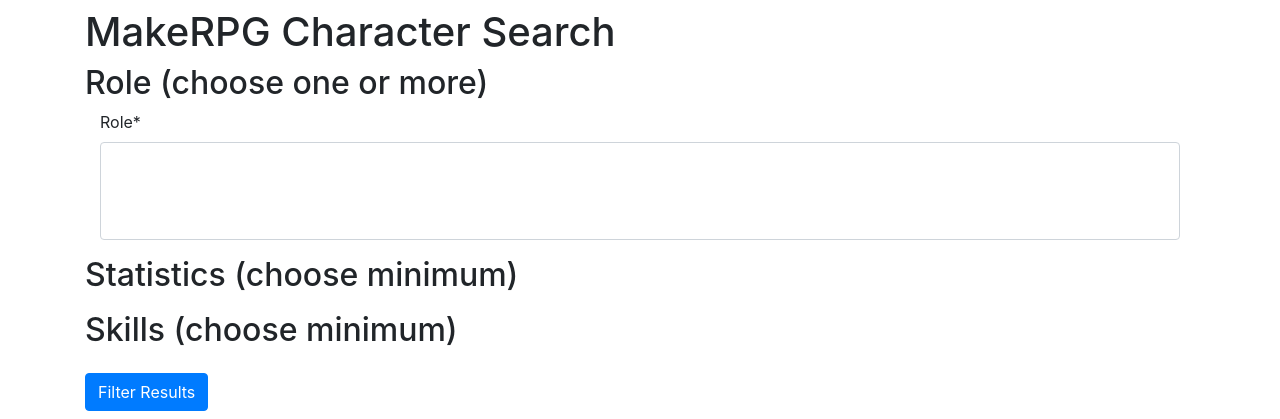
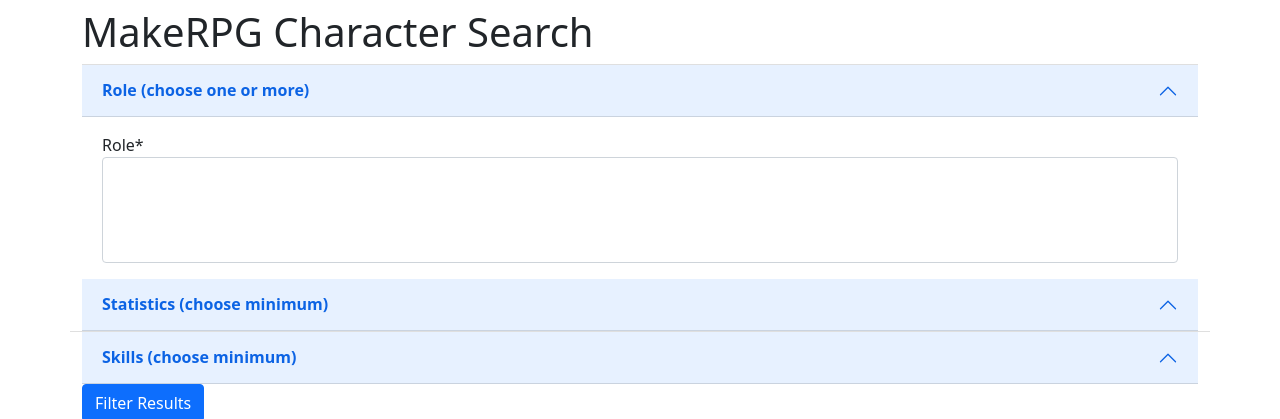
Before and after one commit to ericearl/MakeRPG, a Django app: template CharacterCreator/templates/CharacterCreator/search.html in a window 1280 px wide. Shown: the top 419 px of the page. Run offline with Django 3.2, Linux system fonts and the light colour scheme; the template is opened without the code that fills it: values that come from a table or form of the project are taken from there, others are empty; parts of the project's set-up code (start-up, migrations or seed data) failed here and were passed over; some libraries are stand-ins or nearby versions.

Commit message:
Update main search page template

```diff
--- a/CharacterCreator/templates/CharacterCreator/search.html
+++ b/CharacterCreator/templates/CharacterCreator/search.html
@@ -19,11 +19,6 @@
         <div class="col">
             {{ archetypeform }}
         </div> -->
-        <h2 class="mt-2">Role (choose one or more)</h2>
-        <div class="col">
-            {{ roleform | crispy }}
-        </div>
-
         <!-- <h2 class="mt-2">Points (choose minimum)</h2>
         <div class="row">
             {% for point in points %}
@@ -38,7 +33,27 @@
             {% endfor %}
         </div> -->
 
-        <h2 class="mt-2">Statistics (choose minimum)</h2>
+        <div class="accordion" id="Accordion"></div>
+            <div class="accordion-item"></div>
+                <h2 class="accordion-header" id="headingOne">
+                    <button class="accordion-button" type="button" data-bs-toggle="collapse" data-bs-target="#collapseRoles" aria-expanded="true" aria-controls="collapseRoles">
+                        <strong>Role (choose one or more)</strong>
+                    </button>
+                </h2>
+                <div id="collapseRoles" class="accordion-collapse collapse show" aria-labelledby="headingOne">
+                    <div class="accordion-body">
+                        <div class="col">
+                            {{ roleform | crispy }}
+                        </div>
+                    </div>
+                </div>
+                <h2 class="accordion-header" id="headingTwo">
+                    <button class="accordion-button" type="button" data-bs-toggle="collapse" data-bs-target="#collapseStatistics" aria-expanded="false" aria-controls="collapseStatistics">
+                        <strong>Statistics (choose minimum)</strong>
+                    </button>
+                </h2>
+                <div id="collapseStatistics" class="accordion-collapse collapse" aria-labelledby="headingTwo">
+                    <div class="accordion-body">
                         <div class="row">
                             {% for stat in stats %}
                                 {% for statform in statforms %}
@@ -51,8 +66,17 @@
                                 {% endfor %}
                             {% endfor %}
                         </div>
-
-        <h2 class="mt-2">Skills (choose minimum)</h2>
+                    </div>
+                </div>
+            </div>
+            <div class="accordion-item"></div>
+                <h2 class="accordion-header" id="headingThree">
+                    <button class="accordion-button" type="button" data-bs-toggle="collapse" data-bs-target="#collapseSkills" aria-expanded="false" aria-controls="collapseSkills">
+                        <strong>Skills (choose minimum)</strong>
+                    </button>
+                </h2>
+                <div id="collapseSkills" class="accordion-collapse collapse" aria-labelledby="headingThree">
+                    <div class="accordion-body">
                         <div class="form-group row">
                             {% for skill in skills %}
                                 {% for skillform in skillforms %}
@@ -64,6 +88,9 @@
                                     {% endif %}
                                 {% endfor %}
                             {% endfor %}
+                        </div>
+                    </div>
+                </div>
             </div>
         <button type="submit" class="btn btn-primary">Filter Results</button>
     </form>
--- a/CharacterCreator/templates/base.html
+++ b/CharacterCreator/templates/base.html
@@ -4,7 +4,7 @@
 <head>
     <meta charset="utf-8">
     <meta name="viewport" content="width=device-width, initial-scale=1, shrink-to-fit=no">
-    <link rel="stylesheet" href="https://maxcdn.bootstrapcdn.com/bootstrap/4.3.1/css/bootstrap.min.css">
+    <link rel="stylesheet" href="https://cdn.jsdelivr.net/npm/bootstrap@5.0.2/dist/css/bootstrap.min.css">
     {% block heading %}
     {% endblock %}
 </head>
@@ -20,11 +20,11 @@
         </div>
     </div>
 
-    <script src="https://code.jquery.com/jquery-3.4.1.min.js" integrity="sha256-CSXorXvZcTkaix6Yvo6HppcZGetbYMGWSFlBw8HfCJo=" crossorigin="anonymous"></script>
-    <!-- Bootstrap tooltips -->
-    <script type="text/javascript" src="https://cdnjs.cloudflare.com/ajax/libs/popper.js/1.14.4/umd/popper.min.js"></script>
-    <!-- Bootstrap core JavaScript -->
-    <script type="text/javascript" src="https://cdnjs.cloudflare.com/ajax/libs/twitter-bootstrap/4.3.1/js/bootstrap.min.js"></script>
+    <script src="https://code.jquery.com/jquery-3.4.1.min.js"></script>
+    <!-- Bootstrap tooltips, must come first -->
+    <script src="https://cdn.jsdelivr.net/npm/@popperjs/core@2.9.2/dist/umd/popper.min.js"></script>
+    <!-- Bootstrap core JavaScript, must come second -->
+    <script src="https://cdn.jsdelivr.net/npm/bootstrap@5.0.2/dist/js/bootstrap.min.js"></script>
 
     {% block custom_js %}
     {% endblock %}
--- a/CharacterCreator/urls.py
+++ b/CharacterCreator/urls.py
@@ -4,11 +4,6 @@
 
 urlpatterns = [
     path('', views.search, name='index'),
-    # path('search/', views.search, name='search'),
-    # # path('results/', views.CharacterTableView.as_view(), name='results'),
-    # path('defstat/', views.get_default_statistic, name='get_default_statistic'),
-    # path('statnames/', views.manage_statistic_names, name='manage_statistic_names'),
-    # path('statentry/', views.multi_statistic, name='multi_statistic'),
     path('char/<int:character_id>/', views.character, name='character'),
     path('npc/<int:npc_id>/', views.npc, name='npc'),
 ]
--- a/CharacterCreator/views.py
+++ b/CharacterCreator/views.py
@@ -4,7 +4,6 @@
 from django.shortcuts import redirect
 from django.http import HttpResponseRedirect
 # from django.views.generic import ListView
-# from django_tables2 import SingleTableView
 # from django.db.models import Q, Min, Max
 
 from .models import *
```
Also changed, not shown: CharacterCreator/tables.py (deleted, +0 -11 lines). Lines whose indentation alone changed are shown as unchanged.
